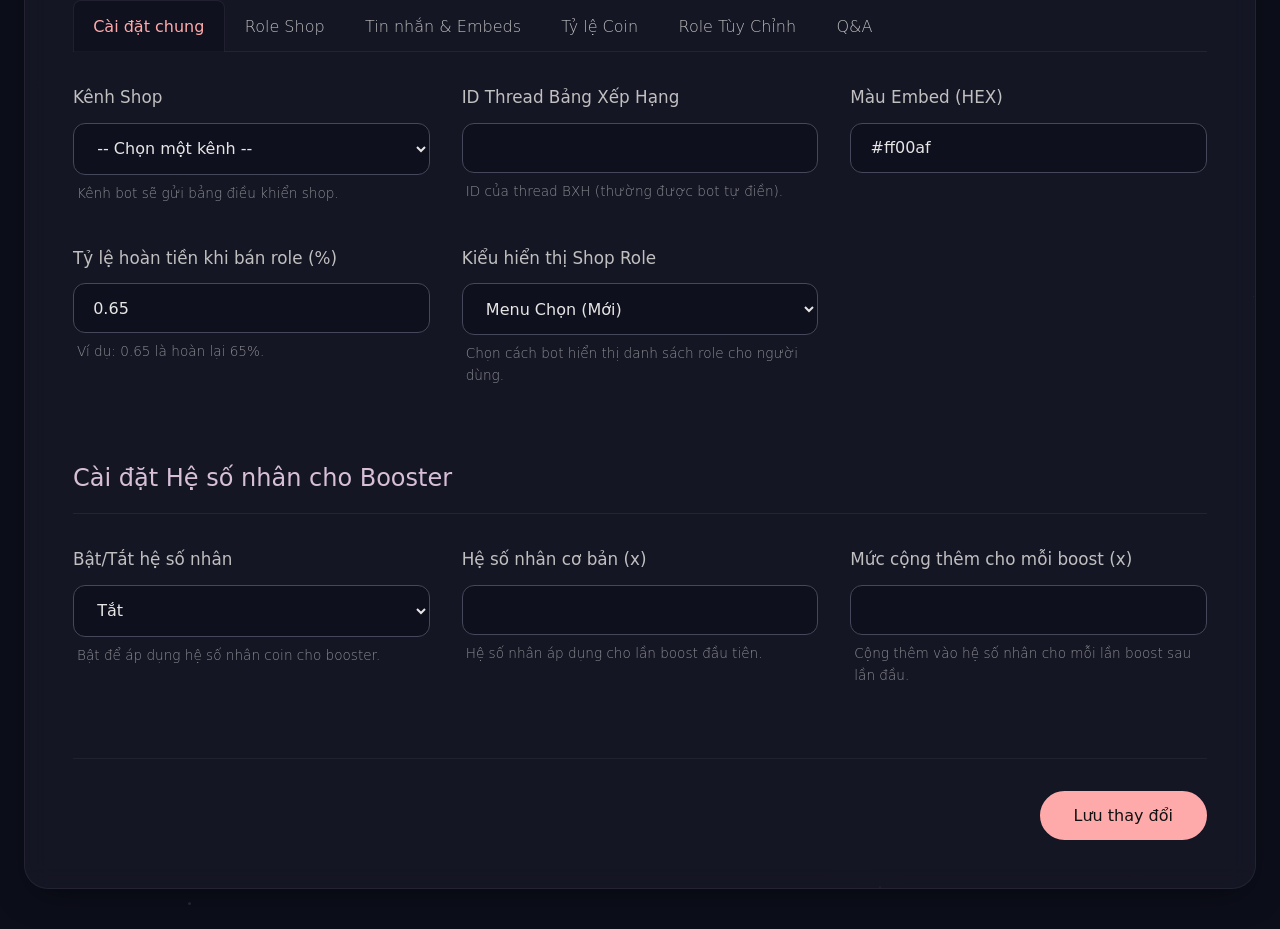
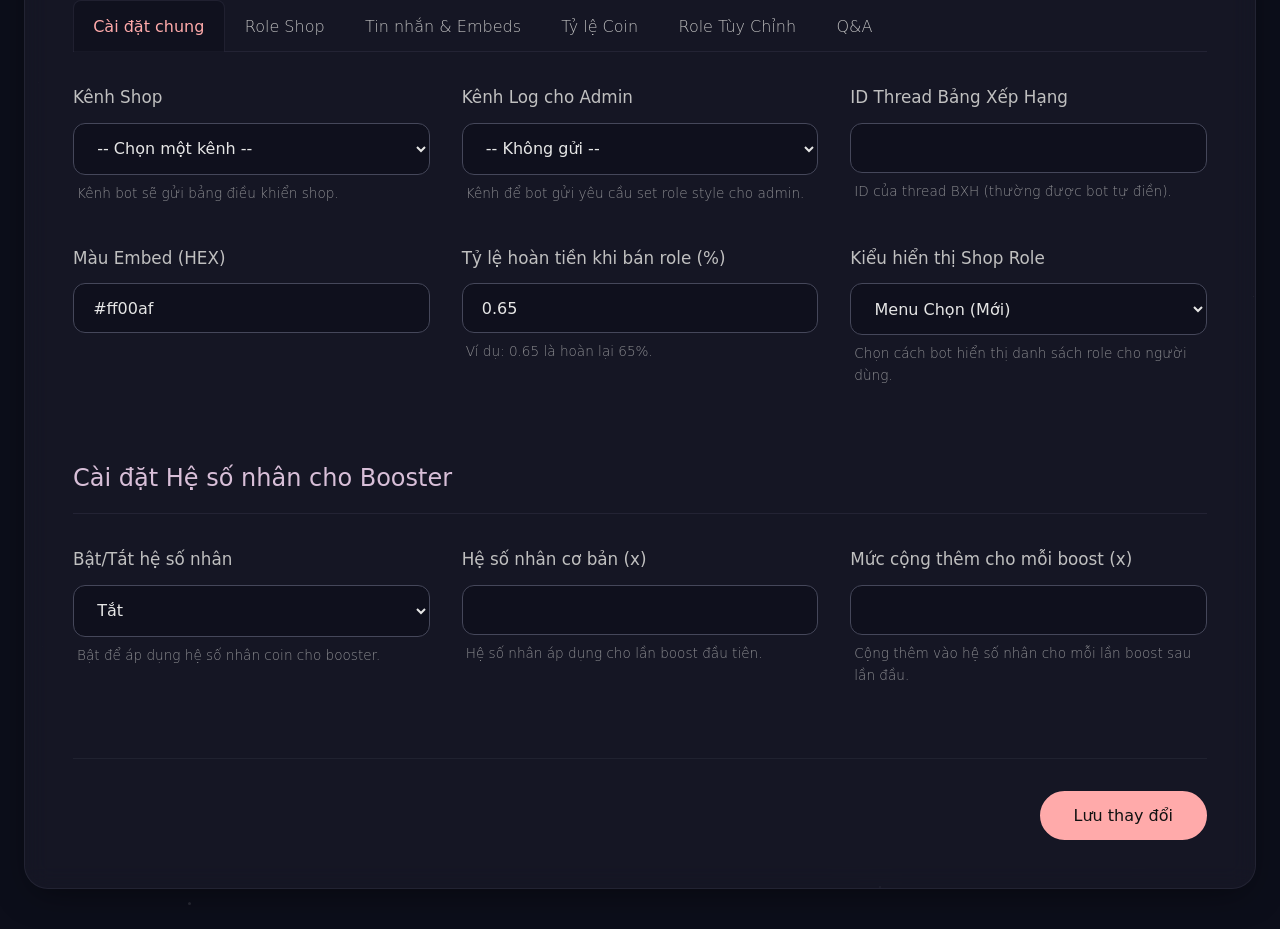
Before and after one commit to Rin1809/web_suport_discord_shop_bot, a Flask app: template templates/edit_config.html in a window 1280 px wide. Shown: the part 153-1082 px from the top of the page. Run offline with Flask 3, Linux system fonts and the light colour scheme; the template is opened without the code that fills it, so the values that code supplies are empty; some libraries are stand-ins or nearby versions; some web fonts are replaced.

Commit message:
gui req custom role style

```diff
--- a/app.py
+++ b/app.py
@@ -79,7 +79,7 @@ def parse_form_data(form):
 
     # cac key don
     simple_keys = [
-        'shop_channel_id', 'leaderboard_thread_id',
+        'shop_channel_id', 'leaderboard_thread_id', 'ADMIN_LOG_CHANNEL_ID',
         'EMBED_COLOR', 'SELL_REFUND_PERCENTAGE',
         'SHOP_EMBED_THUMBNAIL_URL', 'SHOP_EMBED_IMAGE_URL',
         'EARNING_RATES_IMAGE_URL', 'SHOP_DISPLAY_STYLE'
@@ -104,6 +104,12 @@ def parse_form_data(form):
         config['shop_channel_id'] = int(config['shop_channel_id'])
     else:
          config['shop_channel_id'] = None
+
+    if config.get('ADMIN_LOG_CHANNEL_ID'):
+        config['ADMIN_LOG_CHANNEL_ID'] = int(config['ADMIN_LOG_CHANNEL_ID'])
+    else:
+        config['ADMIN_LOG_CHANNEL_ID'] = None
+
     if config.get('leaderboard_thread_id'):
         config['leaderboard_thread_id'] = int(config['leaderboard_thread_id'])
     else:
@@ -489,7 +495,7 @@ def edit_member(guild_id, user_id):
     # GET
     with conn.cursor(cursor_factory=RealDictCursor) as cur:
         query = """
-        SELECT u.*, cr.role_id, cr.role_name, cr.role_color
+        SELECT u.*, cr.role_id, cr.role_name, cr.role_color, cr.role_style, cr.gradient_color_1, cr.gradient_color_2
         FROM users u
         LEFT JOIN custom_roles cr ON u.user_id = cr.user_id AND u.guild_id = cr.guild_id
         WHERE u.user_id = %s AND u.guild_id = %s;
--- a/templates/edit_config.html
+++ b/templates/edit_config.html
@@ -35,6 +35,18 @@
                                 {% endfor %}
                             </select>
                             <div class="form-text-poetic">Kênh bot sẽ gửi bảng điều khiển shop.</div>
+                        </div>
+                        <div class="form-group-poetic">
+                            <label for="admin_log_channel_id" class="form-label-poetic">Kênh Log cho Admin</label>
+                            <select class="form-select-poetic" id="admin_log_channel_id" name="ADMIN_LOG_CHANNEL_ID">
+                                <option value="">-- Không gửi --</option>
+                                {% for channel in text_channels %}
+                                    <option value="{{ channel.id }}" {% if channel.id|string == config.get('ADMIN_LOG_CHANNEL_ID')|string %}selected{% endif %}>
+                                        #{{ channel.name }}
+                                    </option>
+                                {% endfor %}
+                            </select>
+                            <div class="form-text-poetic">Kênh để bot gửi yêu cầu set role style cho admin.</div>
                         </div>
                         <div class="form-group-poetic">
                             <label for="leaderboard_thread_id" class="form-label-poetic">ID Thread Bảng Xếp Hạng</label>
```
Also changed, not shown: templates/edit_member.html (+23 -1 lines).
